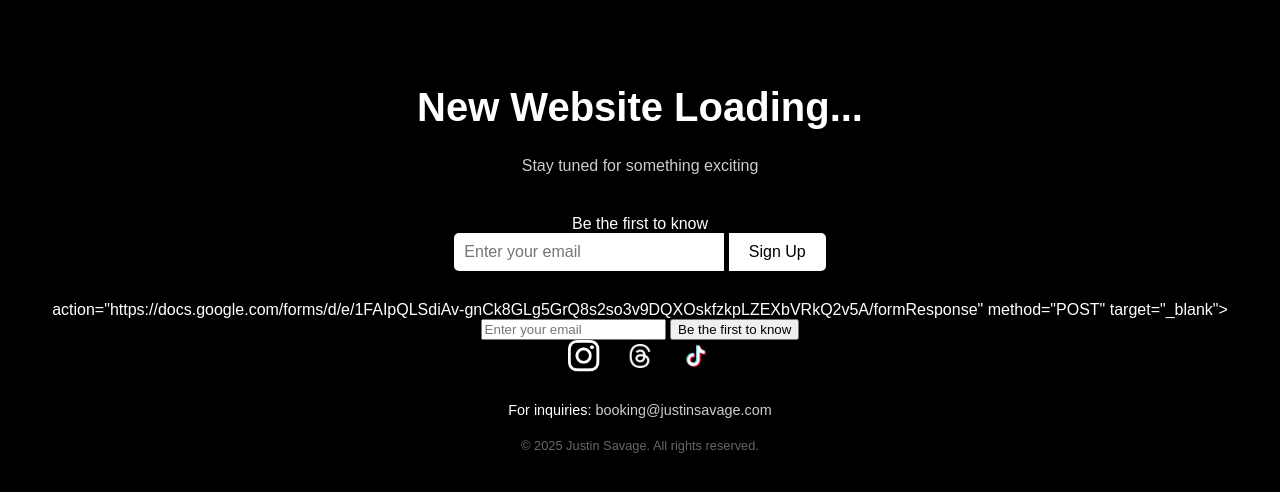
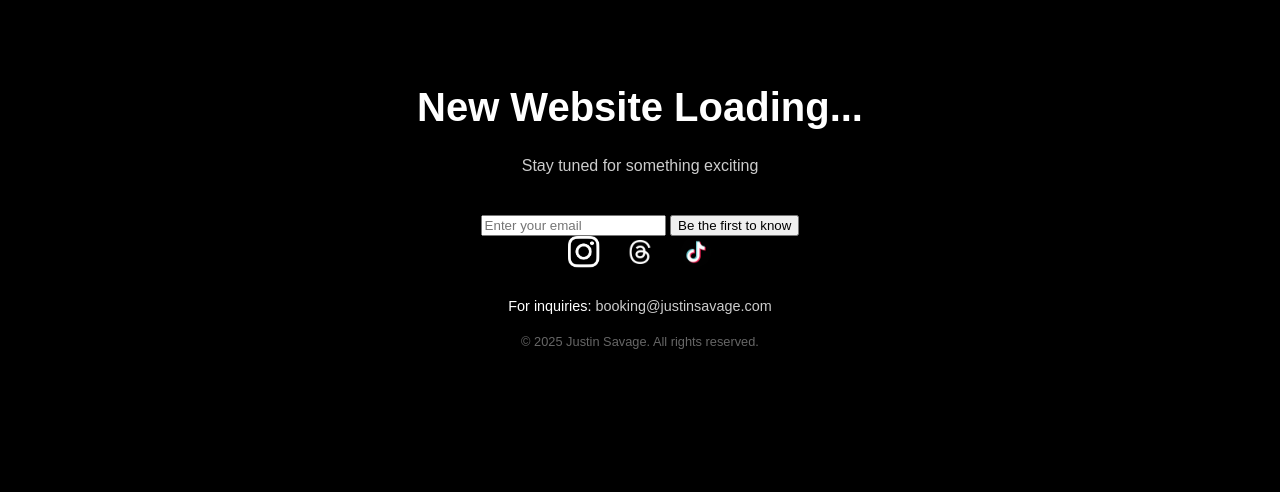
Before and after one commit to JLSavvy/Justinsavage-site, a plain HTML site: page index.html in a window 1280 px wide. Drawn offline with Linux system fonts and the light colour scheme; a web font is replaced by a local one.

Commit message:
Update index.html

```diff
--- a/index.html
+++ b/index.html
@@ -12,13 +12,10 @@
     <div class="container">
         <h1>New Website Loading...</h1>
         <p class="subheading">Stay tuned for something exciting</p>
-        <form class="email-form">
-            <label for="email">Be the first to know</label><br>
-            <input type="email" id="email" placeholder="Enter your email" required>
-            <button type="submit">Sign Up</button>
-        </form>action="https://docs.google.com/forms/d/e/1FAIpQLSdiAv-gnCk8GLg5GrQ8s2so3v9DQXOskfzkpLZEXbVRkQ2v5A/formResponse" method="POST" target="_blank">
+        <form action="https://docs.google.com/forms/d/e/1FAIpQLSdiAv-gnCk8GLg5GrQ8s2so3v9DQXOskfzkpLZEXbVRkQ2v5A/formResponse" method="POST" target="_blank">
   <input type="email" name="entry.1234567890" placeholder="Enter your email" required>
   <button type="submit">Be the first to know</button>
+</form>
 </form>
         <div class="socials">
             <a href="https://instagram.com/JLSavvy" target="_blank"><img src="instagram.png" alt="Instagram"></a>
```
